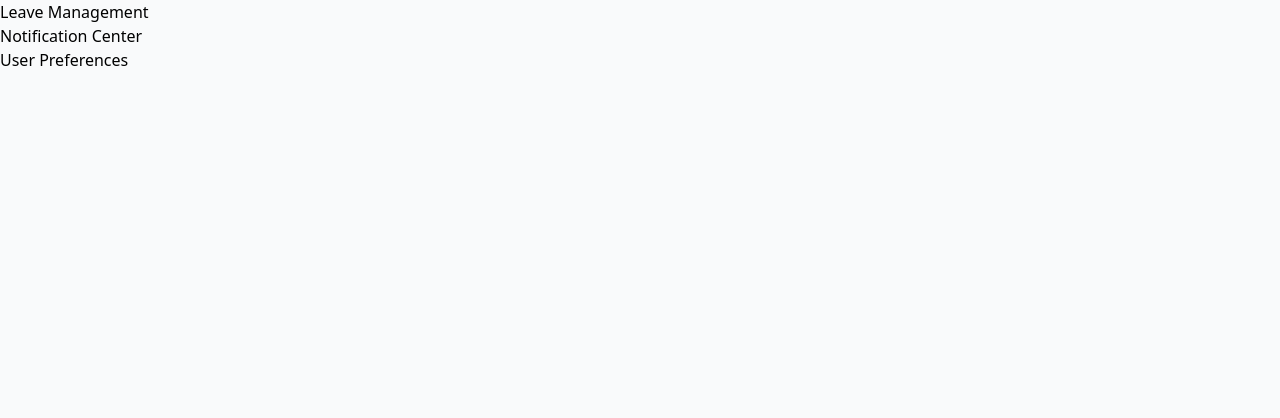
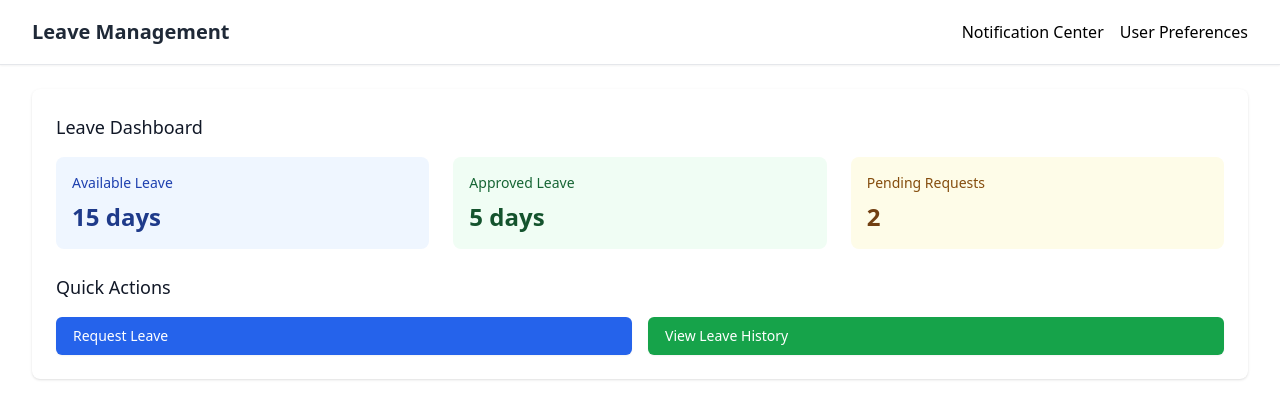
Before and after one commit to TheJohny71/alfie-leave-app, a React (Vite) app: page / in a window 1280 px wide. Shown: the top 418 px of the page. Built offline with nearby package versions, Linux system fonts and the light colour scheme.

Commit message:
Update index.jsx

```diff
--- a/src/components/LeaveManagement/index.jsx
+++ b/src/components/LeaveManagement/index.jsx
@@ -4,10 +4,61 @@ import UserPreferences from '../Navigation/UserPreferences';
 
 export default function LeaveManagement() {
     return (
-        <div>
-            <h1>Leave Management</h1>
-            <NotificationCenter />
-            <UserPreferences />
+        <div className="min-h-screen bg-white">
+            {/* Navigation Header */}
+            <nav className="bg-white shadow-sm border-b border-gray-200">
+                <div className="max-w-7xl mx-auto px-4 sm:px-6 lg:px-8">
+                    <div className="flex justify-between h-16">
+                        <div className="flex">
+                            <div className="flex-shrink-0 flex items-center">
+                                <h1 className="text-xl font-bold text-gray-800">Leave Management</h1>
+                            </div>
+                        </div>
+                        <div className="flex items-center space-x-4">
+                            <NotificationCenter />
+                            <UserPreferences />
+                        </div>
+                    </div>
+                </div>
+            </nav>
+
+            {/* Main Content */}
+            <main className="max-w-7xl mx-auto py-6 sm:px-6 lg:px-8">
+                <div className="px-4 sm:px-0">
+                    <div className="bg-white shadow rounded-lg p-6">
+                        <h2 className="text-lg font-medium text-gray-900 mb-4">Leave Dashboard</h2>
+
+                        {/* Leave Status Cards */}
+                        <div className="grid grid-cols-1 md:grid-cols-3 gap-6 mb-6">
+                            <div className="bg-blue-50 p-4 rounded-lg">
+                                <h3 className="text-sm font-medium text-blue-800">Available Leave</h3>
+                                <p className="text-2xl font-bold text-blue-900 mt-2">15 days</p>
+                            </div>
+                            <div className="bg-green-50 p-4 rounded-lg">
+                                <h3 className="text-sm font-medium text-green-800">Approved Leave</h3>
+                                <p className="text-2xl font-bold text-green-900 mt-2">5 days</p>
+                            </div>
+                            <div className="bg-yellow-50 p-4 rounded-lg">
+                                <h3 className="text-sm font-medium text-yellow-800">Pending Requests</h3>
+                                <p className="text-2xl font-bold text-yellow-900 mt-2">2</p>
+                            </div>
+                        </div>
+
+                        {/* Quick Actions */}
+                        <div className="mt-6">
+                            <h3 className="text-lg font-medium text-gray-900 mb-4">Quick Actions</h3>
+                            <div className="grid grid-cols-1 md:grid-cols-2 gap-4">
+                                <button className="inline-flex items-center px-4 py-2 border border-transparent text-sm font-medium rounded-md shadow-sm text-white bg-blue-600 hover:bg-blue-700">
+                                    Request Leave
+                                </button>
+                                <button className="inline-flex items-center px-4 py-2 border border-transparent text-sm font-medium rounded-md shadow-sm text-white bg-green-600 hover:bg-green-700">
+                                    View Leave History
+                                </button>
+                            </div>
+                        </div>
+                    </div>
+                </div>
+            </main>
         </div>
     );
 }
```
